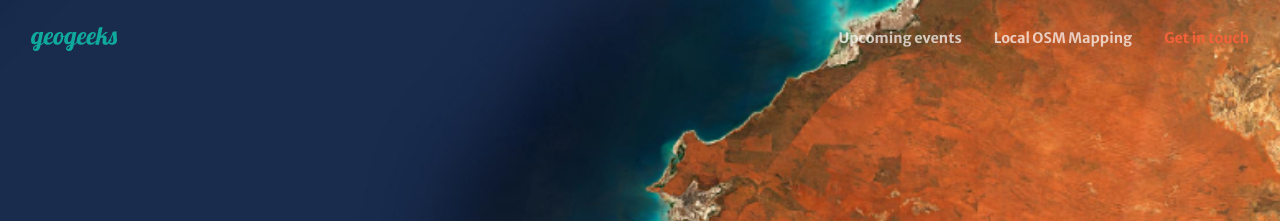
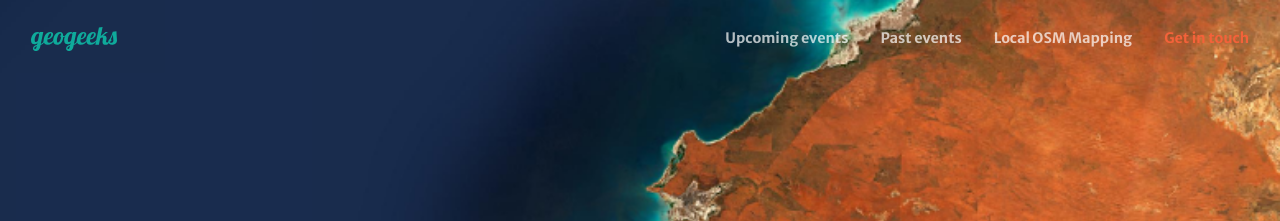
Before and after one commit to geogeeks-au/geogeeks-au.github.io, a Jekyll site: the page built from index.md, in a window 1280 px wide. Shown: the top 221 px of the page. Built offline with Jekyll 4.4.1, drawn with Linux system fonts in a browser that asks for light colours; comment, search, counter and statistics services are not loaded.

Commit message:
Add 'Past Events' link to main nav
Move the main nav HTML to the place it was being included, and
just list out all four list items rather than adding extra
conditions for fragment vs other links.

```diff
--- a/_includes/navigation.html
+++ /dev/null
@@ -1,29 +0,0 @@
-<nav class="navbar navbar-expand-lg navbar-light fixed-top py-3" id="mainNav">
-  <div class="container-fluid">
-    <a class="navbar-brand js-scroll-trigger" href="{{include.navigation.brand.link}}">
-      <span>{{include.navigation.brand.name}}</span>
-    </a>
-    <button
-      class="navbar-toggler navbar-toggler-right"
-      type="button"
-      data-toggle="collapse"
-      data-target="#navbarResponsive"
-      aria-controls="navbarResponsive"
-      aria-expanded="false"
-      aria-label="Toggle navigation"
-    >
-      <span class="navbar-toggler-icon"></span>
-    </button>
-    <div class="collapse navbar-collapse" id="navbarResponsive">
-      <ul class="navbar-nav ml-auto my-2 my-lg-0">
-        {%for navLinks in include.navigation.navLinks%}
-        <li class="nav-item">
-          <a class="nav-link js-scroll-trigger" href="{{navLinks.link}}"
-            >{{navLinks.name}}</a
-          >
-        </li>
-        {%endfor%}
-      </ul>
-    </div>
-  </div>
-</nav>
--- a/_layouts/home.html
+++ b/_layouts/home.html
@@ -118,7 +118,39 @@ layout: base
 {%endcapture%}
 
     <!-- Navigation -->
-    {% include navigation.html navigation=site.data.navigation %}
+    <nav class="navbar navbar-expand-lg navbar-light fixed-top py-3" id="mainNav">
+      <div class="container-fluid">
+        <a class="navbar-brand js-scroll-trigger" href="/"><span>Geogeeks</span></a>
+        <button
+          class="navbar-toggler navbar-toggler-right"
+          type="button"
+          data-toggle="collapse"
+          data-target="#navbarResponsive"
+          aria-controls="navbarResponsive"
+          aria-expanded="false"
+          aria-label="Toggle navigation"
+        >
+          <span class="navbar-toggler-icon"></span>
+        </button>
+        <div class="collapse navbar-collapse" id="navbarResponsive">
+          <ul class="navbar-nav ml-auto my-2 my-lg-0">
+            <li class="nav-item">
+              <a class="nav-link js-scroll-trigger" href="#events">Upcoming events</a>
+            </li>
+            <li class="nav-item">
+              <a class="nav-link js-scroll-trigger" href="/events.html">Past events</a>
+            </li>
+            <li class="nav-item">
+              <a class="nav-link js-scroll-trigger" href="#localmapping">Local OSM Mapping</a>
+            </li>
+            <li class="nav-item">
+              <a class="nav-link js-scroll-trigger" href="#contact">Get in touch</a>
+            </li>
+          </ul>
+        </div>
+      </div>
+    </nav>
+
     <!-- MastHead -->
     {% include masthead.html masthead=site.data.masthead %}
     <!-- Events Section -->
```
Also changed, not shown: _data/navigation.yml (deleted, +0 -10 lines).
